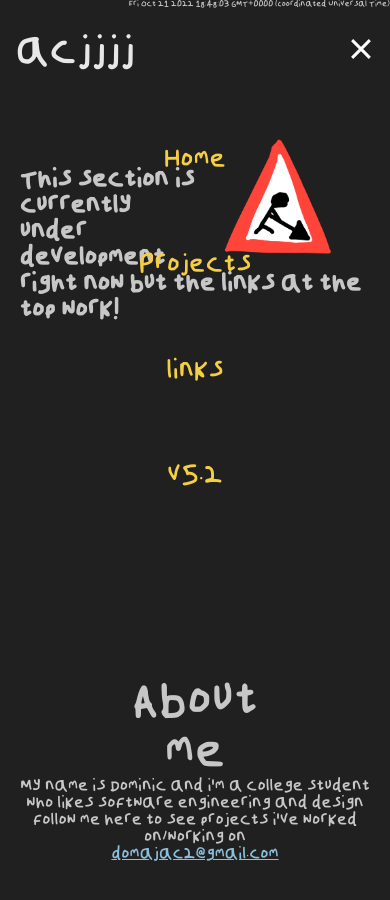
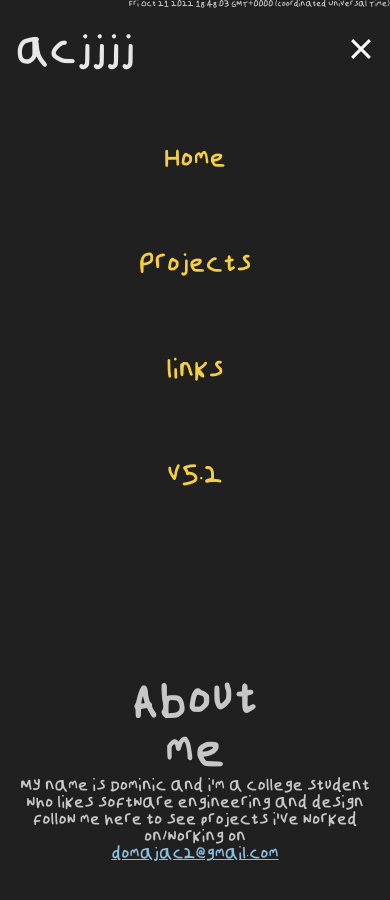
Before and after one commit to dacjjjj/dacjjjj.github.io, a plain HTML site: page index.html in a window 390 px wide. Both pictures are taken after a click on the element 360 px from the left and 49 px from the top of the page. Drawn offline with nearby package versions, Linux system fonts and the light colour scheme; no server answers.

Commit message:
Update styles.css

```diff
--- a/styles.css
+++ b/styles.css
@@ -156,7 +156,7 @@ html {
         opacity: 0%;
     }
     .navbar__menu.active {
-        background: transparent;
+        background: #202020;
         top: 100%;
         opacity:1;
         transition: all 0.5s ease;
```
